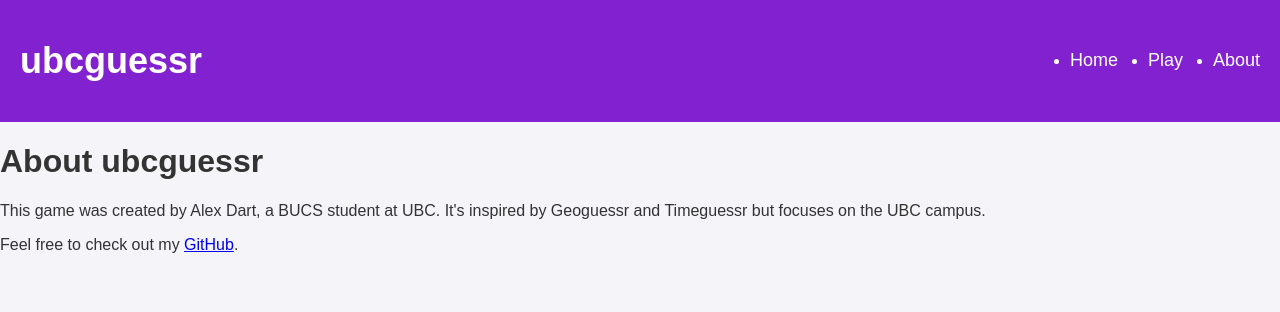
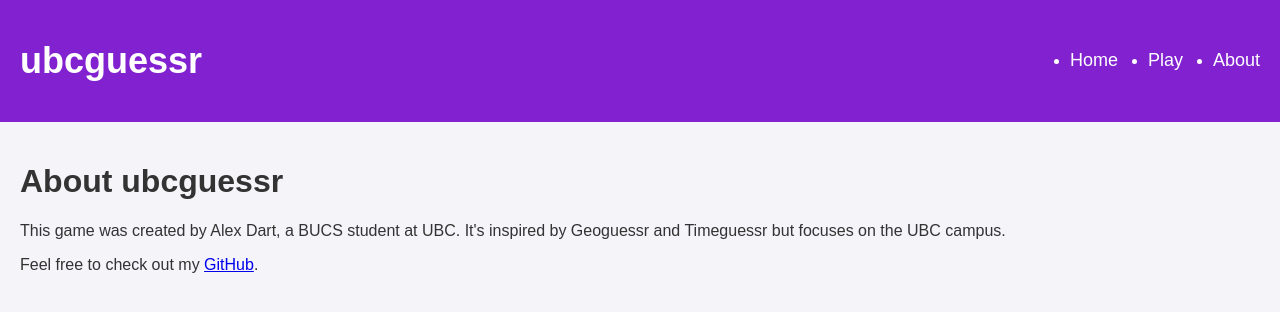
Before and after one commit to alextdart/ubcguessr, a React (Create React App) app: page /about in a window 1280 px wide. Shown: the top 312 px of the page. Built offline with nearby package versions, Linux system fonts and the light colour scheme.

Commit message:
padded about page

```diff
--- a/src/styles.css
+++ b/src/styles.css
@@ -141,3 +141,7 @@ body {
 .play-buttons button:hover {
     background-color: #58168d;
 }
+
+.about-page {
+    padding: 20px;
+}
```
